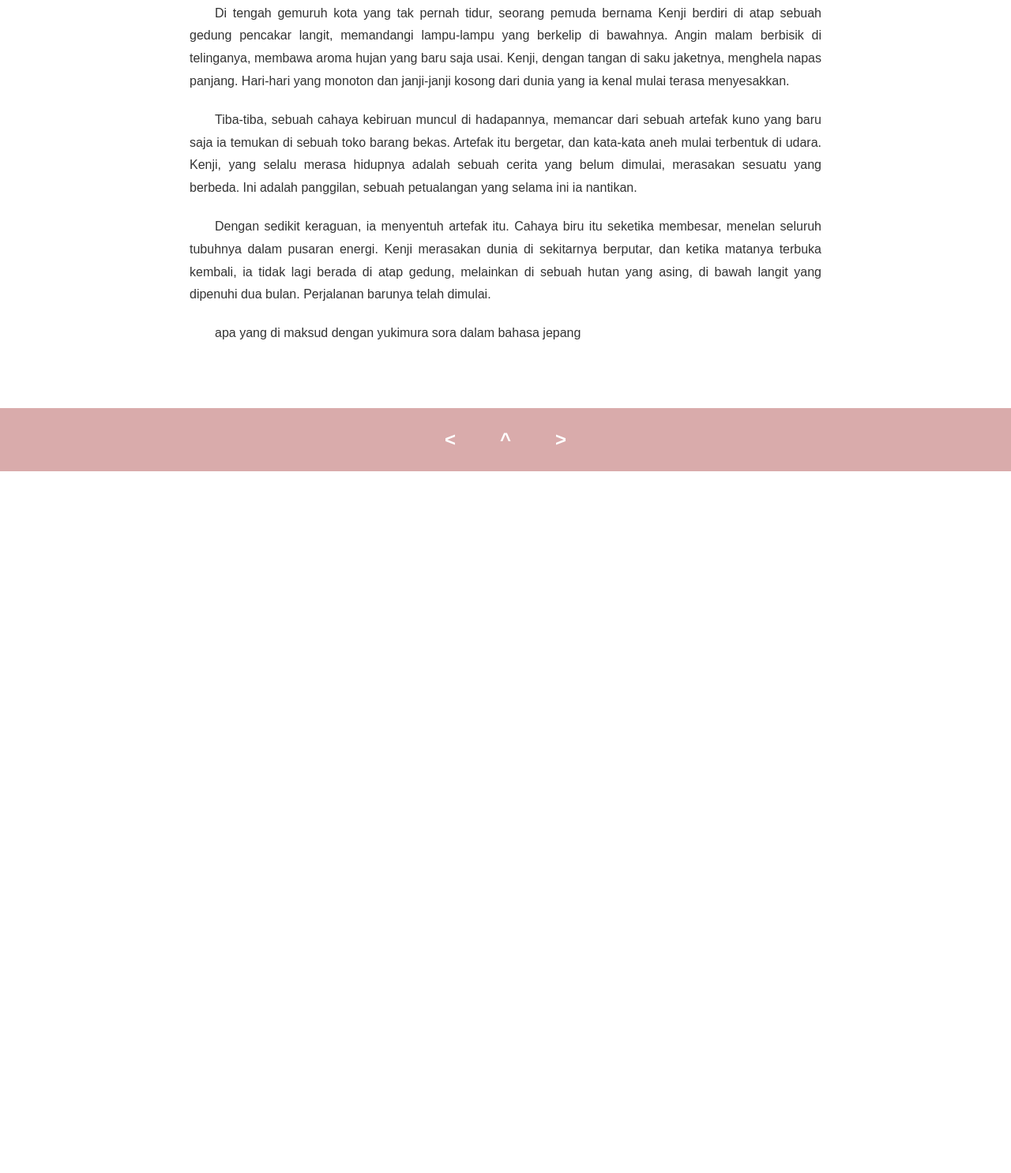
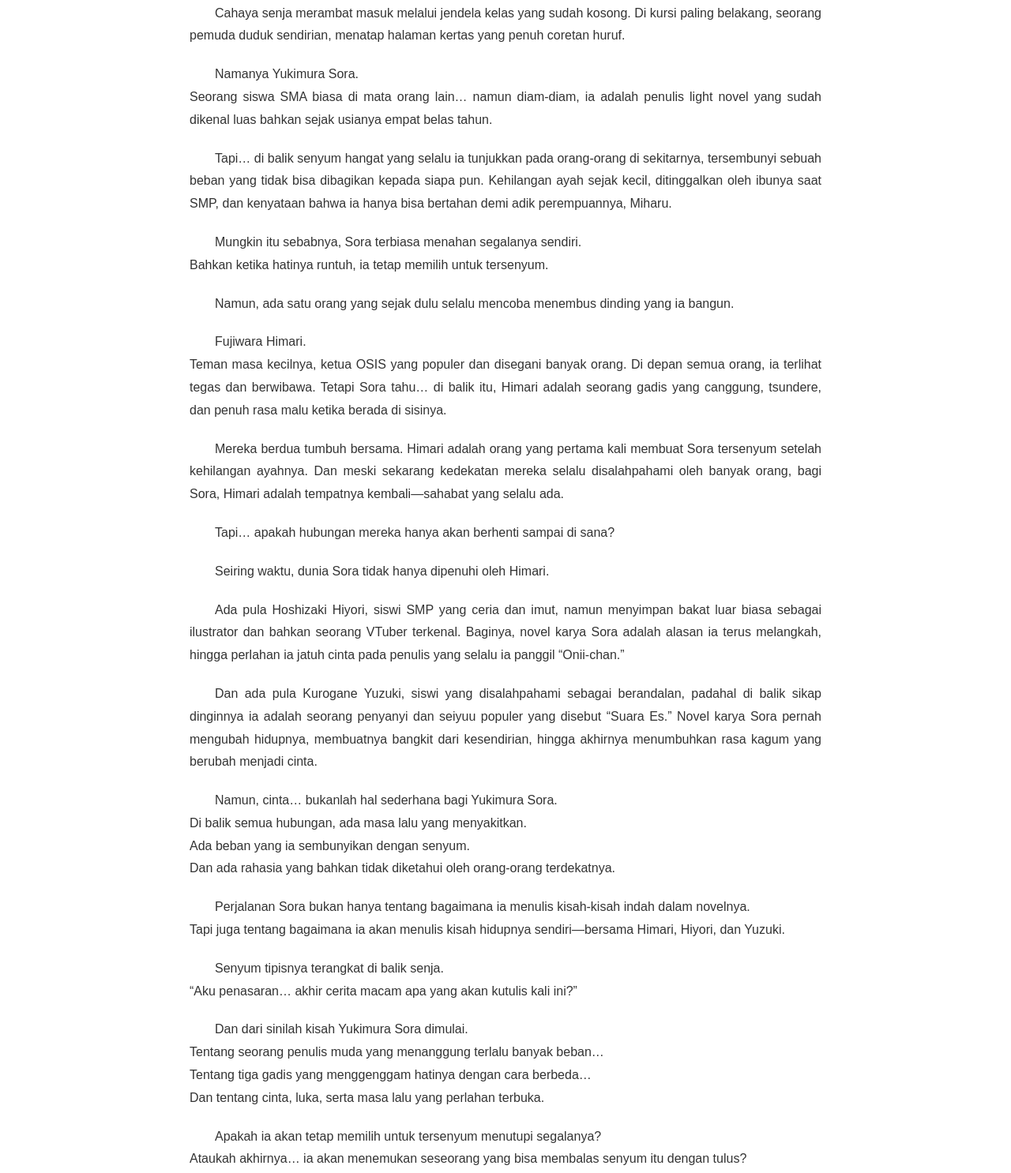
Before and after one commit to miichan023i/MY.LNn, a plain HTML site: page prolog.html in a window 1280 px wide. Shown: the part 205-1691 px from the top of the page at 79% size. Before the commit the page ends 802 px from the top, so only its background shows below. Drawn offline with Linux system fonts and the light colour scheme; a script that the page names is missing.

Commit message:
Update prolog.html

```diff
--- a/prolog.html
+++ b/prolog.html
@@ -33,19 +33,80 @@
         <h1>Prolog</h1>
 
         <p>
-            Di tengah gemuruh kota yang tak pernah tidur, seorang pemuda bernama Kenji berdiri di atap sebuah gedung pencakar langit, memandangi lampu-lampu yang berkelip di bawahnya. Angin malam berbisik di telinganya, membawa aroma hujan yang baru saja usai. Kenji, dengan tangan di saku jaketnya, menghela napas panjang. Hari-hari yang monoton dan janji-janji kosong dari dunia yang ia kenal mulai terasa menyesakkan.
+            Cahaya senja merambat masuk melalui jendela kelas yang sudah kosong. Di kursi paling belakang, seorang pemuda duduk sendirian, menatap halaman kertas yang penuh coretan huruf.
         </p>
 
         <p>
-            Tiba-tiba, sebuah cahaya kebiruan muncul di hadapannya, memancar dari sebuah artefak kuno yang baru saja ia temukan di sebuah toko barang bekas. Artefak itu bergetar, dan kata-kata aneh mulai terbentuk di udara. Kenji, yang selalu merasa hidupnya adalah sebuah cerita yang belum dimulai, merasakan sesuatu yang berbeda. Ini adalah panggilan, sebuah petualangan yang selama ini ia nantikan.
+            Namanya Yukimura Sora.<br>
+Seorang siswa SMA biasa di mata orang lain… namun diam-diam, ia adalah penulis light novel yang sudah dikenal luas bahkan sejak usianya empat belas tahun.
         </p>
 
         <p>
-            Dengan sedikit keraguan, ia menyentuh artefak itu. Cahaya biru itu seketika membesar, menelan seluruh tubuhnya dalam pusaran energi. Kenji merasakan dunia di sekitarnya berputar, dan ketika matanya terbuka kembali, ia tidak lagi berada di atap gedung, melainkan di sebuah hutan yang asing, di bawah langit yang dipenuhi dua bulan. Perjalanan barunya telah dimulai.
+            Tapi… di balik senyum hangat yang selalu ia tunjukkan pada orang-orang di sekitarnya, tersembunyi sebuah beban yang tidak bisa dibagikan kepada siapa pun. Kehilangan ayah sejak kecil, ditinggalkan oleh ibunya saat SMP, dan kenyataan bahwa ia hanya bisa bertahan demi adik perempuannya, Miharu.
         </p>
 
         <p>
-            apa yang di maksud dengan yukimura sora dalam bahasa jepang
+            Mungkin itu sebabnya, Sora terbiasa menahan segalanya sendiri.<br>
+Bahkan ketika hatinya runtuh, ia tetap memilih untuk tersenyum.
+        </p>
+
+        <p>
+            Namun, ada satu orang yang sejak dulu selalu mencoba menembus dinding yang ia bangun.
+        </p>
+
+        <p>
+            Fujiwara Himari.<br>
+Teman masa kecilnya, ketua OSIS yang populer dan disegani banyak orang.
+Di depan semua orang, ia terlihat tegas dan berwibawa. Tetapi Sora tahu… di balik itu, Himari adalah seorang gadis yang canggung, tsundere, dan penuh rasa malu ketika berada di sisinya.
+        </p>
+
+        <p>
+            Mereka berdua tumbuh bersama. Himari adalah orang yang pertama kali membuat Sora tersenyum setelah kehilangan ayahnya. Dan meski sekarang kedekatan mereka selalu disalahpahami oleh banyak orang, bagi Sora, Himari adalah tempatnya kembali—sahabat yang selalu ada.
+        </p>
+
+         <p>
+            Tapi… apakah hubungan mereka hanya akan berhenti sampai di sana?
+        </p>
+
+        <p>
+            Seiring waktu, dunia Sora tidak hanya dipenuhi oleh Himari.
+        </p>
+
+        <p>
+            Ada pula Hoshizaki Hiyori, siswi SMP yang ceria dan imut, namun menyimpan bakat luar biasa sebagai ilustrator dan bahkan seorang VTuber terkenal. Baginya, novel karya Sora adalah alasan ia terus melangkah, hingga perlahan ia jatuh cinta pada penulis yang selalu ia panggil “Onii-chan.”
+        </p>
+
+        <p>
+            Dan ada pula Kurogane Yuzuki, siswi yang disalahpahami sebagai berandalan, padahal di balik sikap dinginnya ia adalah seorang penyanyi dan seiyuu populer yang disebut “Suara Es.” Novel karya Sora pernah mengubah hidupnya, membuatnya bangkit dari kesendirian, hingga akhirnya menumbuhkan rasa kagum yang berubah menjadi cinta.
+        </p>
+
+        <p>
+            Namun, cinta… bukanlah hal sederhana bagi Yukimura Sora.<br>
+Di balik semua hubungan, ada masa lalu yang menyakitkan.<br>
+Ada beban yang ia sembunyikan dengan senyum.<br>
+Dan ada rahasia yang bahkan tidak diketahui oleh orang-orang terdekatnya.
+        </p>
+
+        <p>
+            Perjalanan Sora bukan hanya tentang bagaimana ia menulis kisah-kisah indah dalam novelnya.<br>
+Tapi juga tentang bagaimana ia akan menulis kisah hidupnya sendiri—bersama Himari, Hiyori, dan Yuzuki.
+        </p>
+
+        <p>
+            Senyum tipisnya terangkat di balik senja.<br>
+“Aku penasaran… akhir cerita macam apa yang akan kutulis kali ini?”
+        </p>
+
+        <p>
+            Dan dari sinilah kisah Yukimura Sora dimulai.<br>
+Tentang seorang penulis muda yang menanggung terlalu banyak beban…<br>
+Tentang tiga gadis yang menggenggam hatinya dengan cara berbeda…<br>
+Dan tentang cinta, luka, serta masa lalu yang perlahan terbuka.
+        </p>
+
+        <p>
+            Apakah ia akan tetap memilih untuk tersenyum menutupi segalanya?<br>
+Ataukah akhirnya… ia akan menemukan seseorang yang bisa membalas senyum itu dengan tulus?
         </p>
 
     </main>
```
